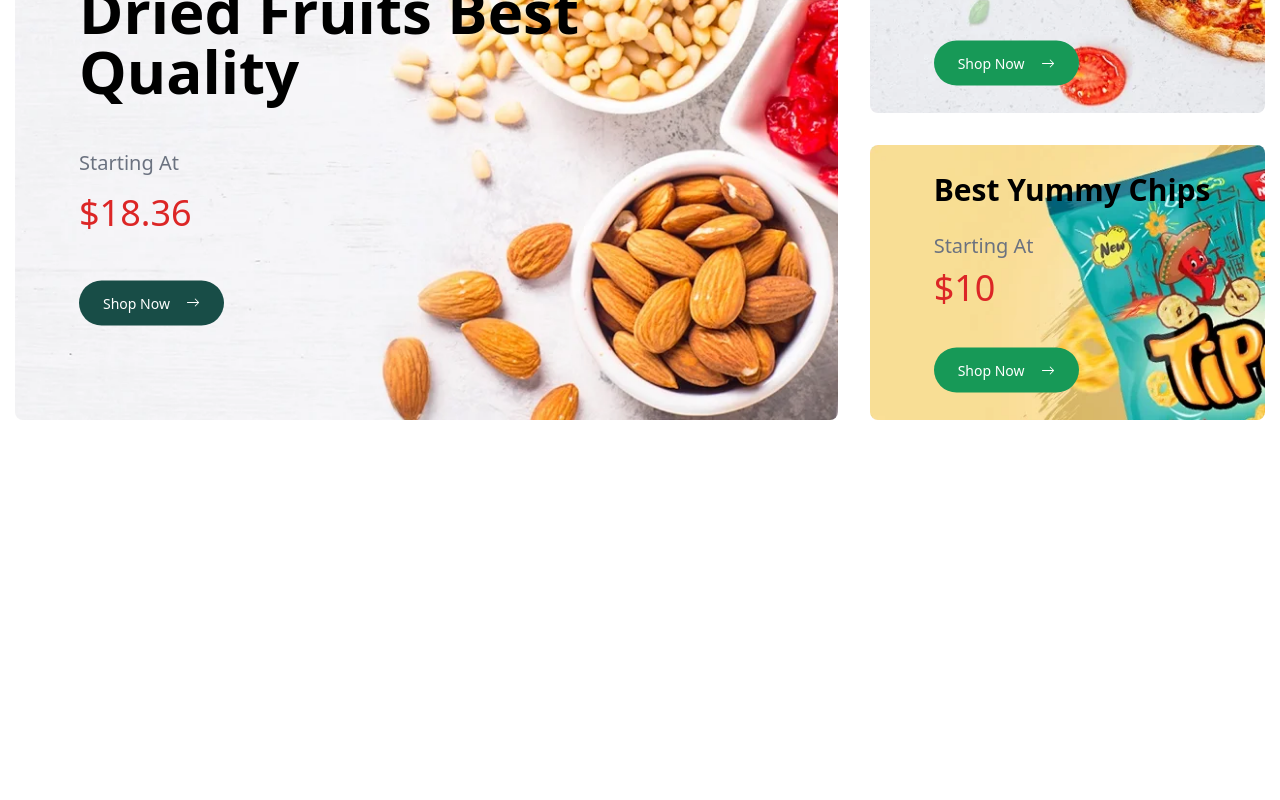
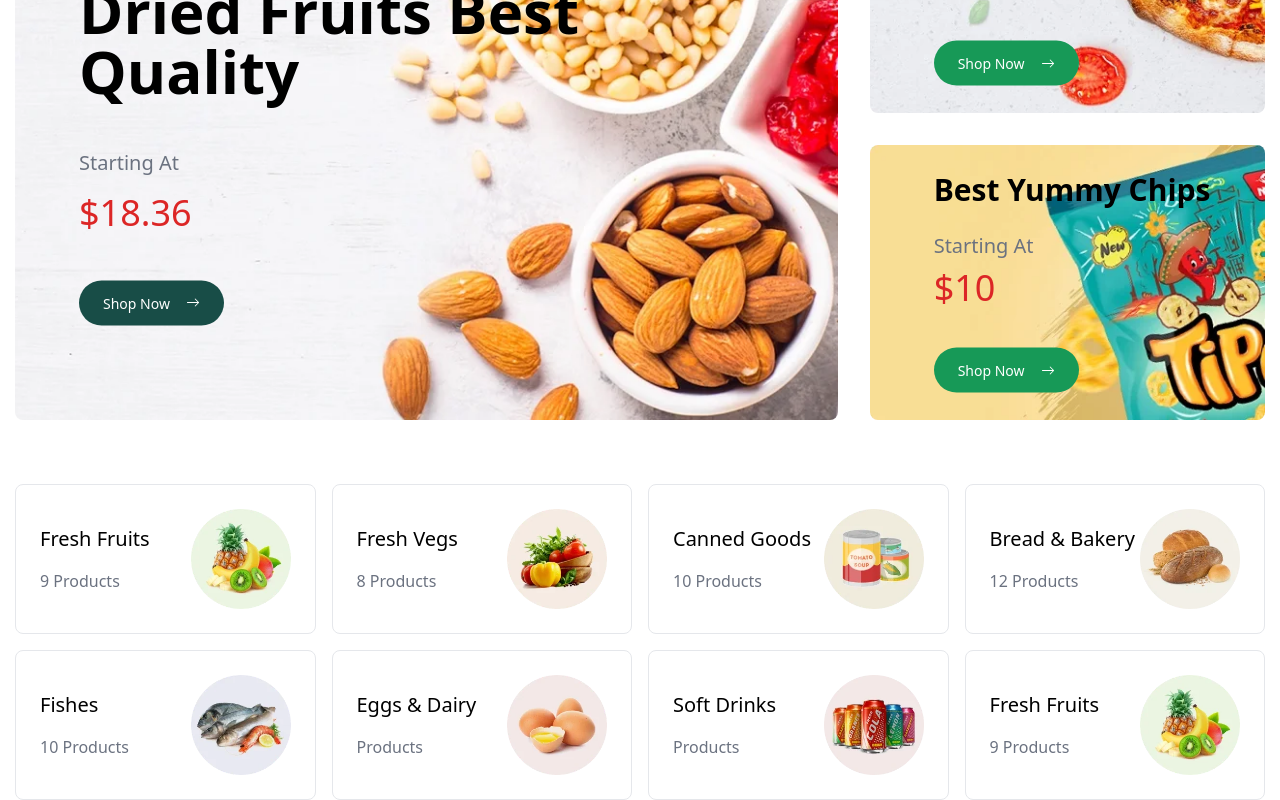
Before and after one commit to Rcoder-singh/E-commerce-Website-using-Vite, a React (Vite) app: page / in a window 1280 px wide. Shown: the part 276-1076 px from the top of the page. Before the commit the page ends 800 px from the top, so only its background shows below. Built offline with nearby package versions, Linux system fonts and the light colour scheme.

Commit message:
Category Cards

```diff
--- a/src/App.jsx
+++ b/src/App.jsx
@@ -1,12 +1,14 @@
 import React from "react";
 import Navbar from "./Components/Navbar";
 import Hero from "./Components/Hero"
+import Category from "./Components/Category";
 
 const App = () => {
   return (
     <main>
       <Navbar/>
       <Hero/>
+      <Category/>
    </main>
   );
 };
--- /dev/null
+++ b/src/Components/Category.jsx
@@ -0,0 +1,72 @@
+import React from "react";
+import CategoryCard from "./CategoryCard";
+
+const data = [
+  {
+    id: 0,
+    name: "Fresh Fruits",
+    count: "9 Products",
+    image: "/category__1.webp",
+  },
+  {
+    id: 1,
+    name: "Fresh Vegs",
+    count: "8 Products",
+    image: "/category__2.webp",
+  },
+  {
+    id: 2,
+    name: "Canned Goods",
+    count: "10 Products",
+    image: "/category__3.webp",
+  },
+  {
+    id: 3,
+    name: "Bread & Bakery",
+    count: "12 Products",
+    image: "/category__4.webp",
+  },
+  {
+    id: 4,
+    name: "Fishes",
+    count: "10 Products",
+    image: "/category__5.webp",
+  },
+  {
+    id: 5,
+    name: "Eggs & Dairy",
+    count: " Products",
+    image: "/category__6.webp",
+  },
+  {
+    id: 6,
+    name: "Soft Drinks",
+    count: " Products",
+    image: "/category__7.webp",
+    },
+    {
+        id: 7,
+        name: "Fresh Fruits",
+        count: "9 Products",
+        image: "/category__1.webp",
+      },
+];
+
+const Category = () => {
+  return (
+    <div className="container pt-16">
+      <div className="grid sm:grid-cols-2 md:grid-cols-3 lg:grid-cols-4 gap-4">
+        {data.map((el) => (
+          <CategoryCard
+            key={el.id}
+            image={el.image}
+            name={el.name}
+            count={el.count}
+          />
+        ))}
+      </div>
+    </div>
+  );
+};
+
+export default Category;
--- /dev/null
+++ b/src/Components/CategoryCard.jsx
@@ -0,0 +1,17 @@
+import React from "react";
+
+const CategoryCard = ({ image, name, count }) => {
+  return (
+    <div className="border border-gray-200 hover:border-gray-300 hover:scale-105 transition-transform rounded-lg">
+      <div className="flex justify-between items-center p-6">
+        <div className="space-y-4">
+                  <h3 className="font-medium text-xl">{name}</h3>
+                  <p className="text-gray-500">{count}</p>
+              </div>
+              <img  className="w-[100px]" src={image} alt={name} />
+      </div>
+    </div>
+  );
+};
+
+export default CategoryCard;
```
